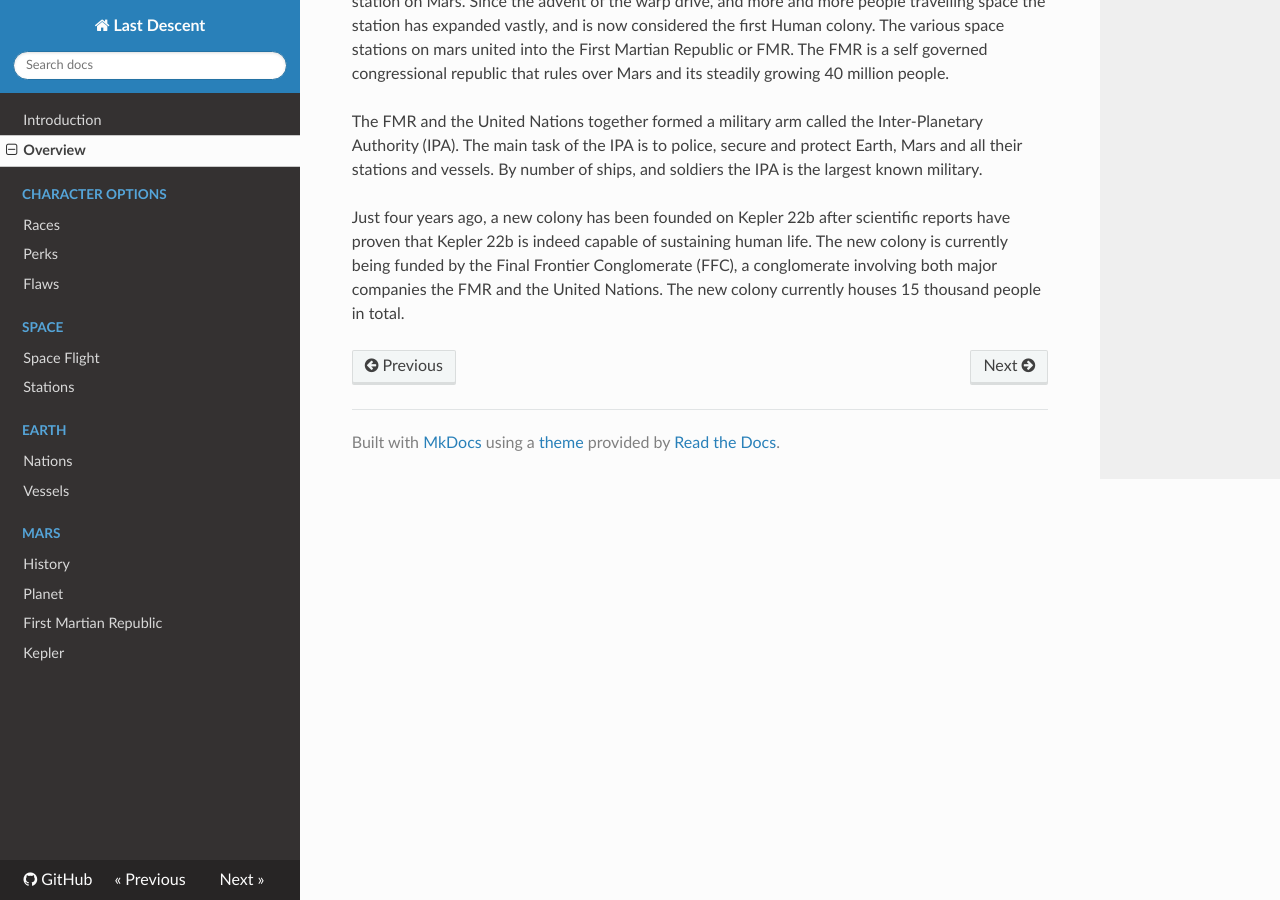
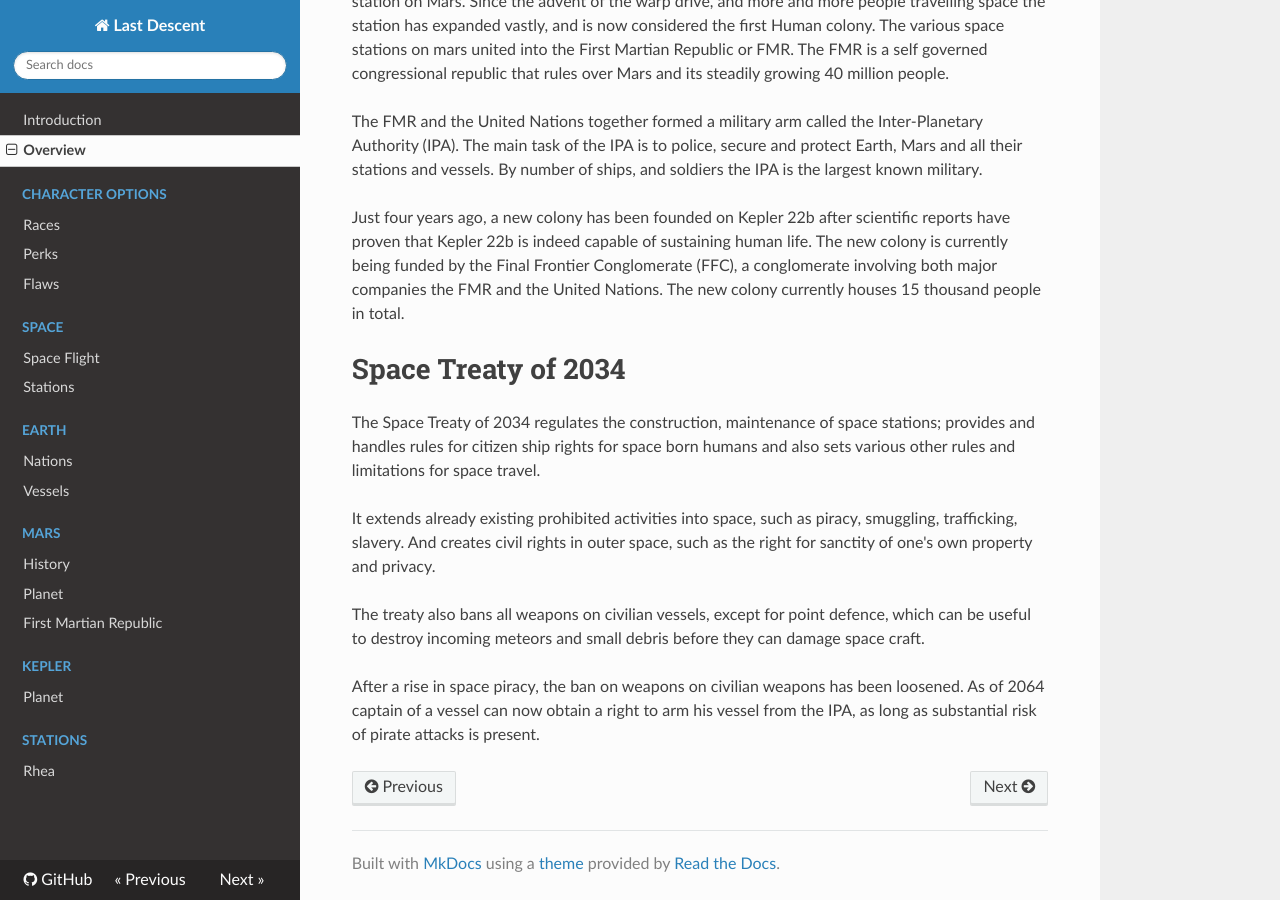
Before and after one commit to ehrpg/lastdescent, an MkDocs documentation site: the page built from docs/overview.md, in a window 1280 px wide and 900 px high, scrolled down 639 px. Built offline with MkDocs 1.6.1, drawn with Linux system fonts in a browser that asks for light colours; nearby versions of some CDN libraries; old or Windows-style settings are respelled for this version of MkDocs.

Commit message:
More information

```diff
--- a/docs/overview.md
+++ b/docs/overview.md
@@ -39,3 +39,21 @@ human life. The new colony is currently being funded by the
 Final Frontier Conglomerate (FFC), a conglomerate involving both major companies
 the FMR and the United Nations. The new colony currently houses 15 thousand
 people in total.
+
+# Space Treaty of 2034
+
+The Space Treaty of 2034 regulates the construction, maintenance of space
+stations; provides and handles rules for citizen ship rights for space born
+humans and also sets various other rules and limitations for space travel.
+
+It extends already existing prohibited activities into space, such as piracy,
+smuggling, trafficking, slavery. And creates civil rights in outer space, such
+as the right for sanctity of one's own property and privacy.
+
+The treaty also bans all weapons on civilian vessels, except for point defence,
+which can be useful to destroy incoming meteors and small debris before they
+can damage space craft.
+
+After a rise in space piracy, the ban on weapons on civilian weapons has been
+loosened. As of 2064 captain of a vessel can now obtain a right to arm his
+vessel from the IPA, as long as substantial risk of pirate attacks is present.
--- a/mkdocs.yml
+++ b/mkdocs.yml
@@ -21,4 +21,7 @@ pages:
       - History: 'places/mars/history.md'
       - Planet: 'places/mars/planet.md'
       - First Martian Republic: 'places/mars/fmr.md'
-  - Kepler: 'places/kepler.md'
+  - Kepler:
+      - Planet: 'places/kepler/planet.md'
+  - Stations:
+      - Rhea: 'places/stations/rhea.md'
```
Also changed, not shown: docs/places/stations/ceres.md (added, +18 -0 lines), docs/places/stations/rhea.md (added, +26 -0 lines), docs/places/kepler/planet.md (added).
